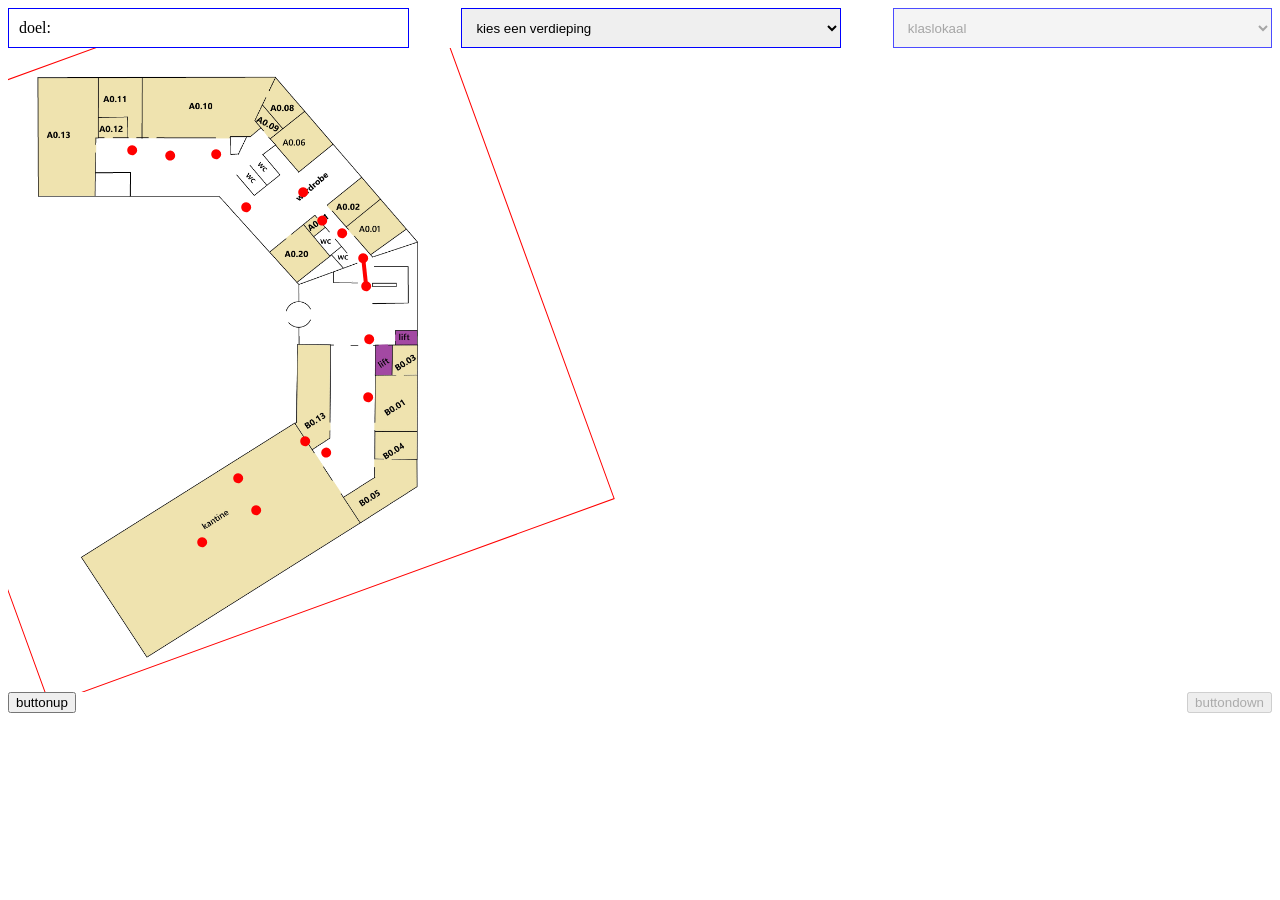
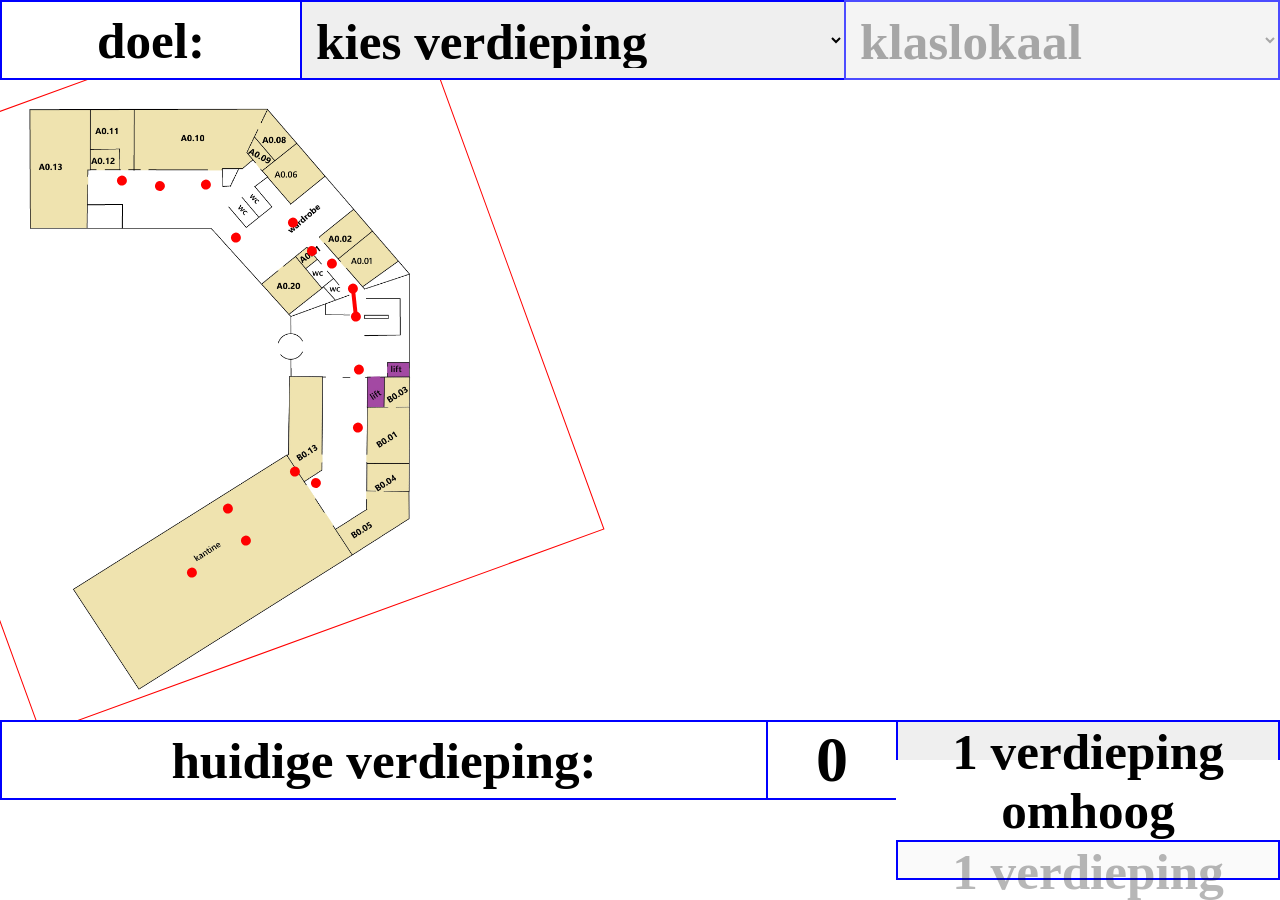
Before and after one commit to unknownforme/pwa-app, a website: page public/index.html in a window 1280 px wide. Shown: the top 900 px of the page. Before the commit the page ends 800 px from the top, so only its background shows below. Drawn offline with Linux system fonts and the light colour scheme.

Commit message:
screwcath

```diff
--- a/public/index.html
+++ b/public/index.html
@@ -15,16 +15,16 @@
 </head>
 <body>
     <div id="header">
-        <div class="styledheader">doel:</div>
-        <select class="styledheader" id="floor" onchange="changeFloorIntent()">
-            <option value="" hidden selected>kies een verdieping</option>
+        <div class="centeredtext themeborder styledheader">doel:</div>
+        <select class="centeredtext themeborder styledheader" id="floor" onchange="changeFloorIntent()" style="border-left: 0;border-right: 0;">
+            <option value="" hidden selected>kies verdieping</option>
             <option value="0">begane grond</option>
             <option value="1">verdieping 1</option>
             <option value="2">verdieping 2</option>
             <option value="3">verdieping 3</option>
             <option value="4">verdieping 4</option>
         </select>
-        <select class="styledheader" id="classroom" disabled>
+        <select class="centeredtext themeborder styledheader" id="classroom" disabled>
             <option hidden selected>klaslokaal</option>
         </select>
     </div>
@@ -35,7 +35,7 @@
             </svg>
         </div><!--the overlay for svg elements, is rotated 160deg-->
         <div id="imagecontainer">
-            <img class="map" id="floor0" src="images/0.png" >
+            <img class="map" id="floor0" src="images/0.png" hidden>
             <img class="map" id="floor1" src="images/1.png" hidden>
             <img class="map" id="floor2" src="images/2.png" hidden>
             <img class="map" id="floor3" src="images/3.png" hidden>
@@ -44,9 +44,14 @@
     </div>
     <div id="demo"></div>
     <div id="footer">
-        <div><button id="arrowup" onclick="changefloor(1)">buttonup</button></div>
-        <div id="currentfloor"></div>
-        <div><button id="arrowdown" onclick="changefloor(-1)" disabled>buttondown</button></div>
+        <div class="centeredtext themeborder" id="textfooter">
+            huidige verdieping:
+        </div>
+        <div class="centeredtext" id="currentfloor" style="font-size: 5vw;"></div>
+        <div id="buttons">
+            <button class="themeborder" id="arrowup" style="border-bottom: 0;" onclick="changefloor(1)">1 verdieping omhoog</button>
+            <button class="themeborder" id="arrowdown" onclick="changefloor(-1)" disabled>1 verdieping omlaag</button>
+        </div>
     </div>
     <script src="js/data.js"></script>
     <script src="js/app.js"></script>
--- a/public/js/app.js
+++ b/public/js/app.js
@@ -54,6 +54,7 @@ function getClosestPoint(x, y) {
 function changefloor(direction) {
 	document.getElementById("floor" + currentfloor).hidden = true;
 	currentfloor += direction;
+	document.getElementById("currentfloor").innerHTML = currentfloor;
 	document.getElementById("floor" + currentfloor).hidden = false;
 	if (currentfloor == 4) {
 		document.getElementById("arrowup").disabled = true;
@@ -64,6 +65,7 @@ function changefloor(direction) {
 		document.getElementById("arrowdown").disabled = false;
 	}
 }
+changefloor(0);
 
 function translateUserCoordsToLocation() {
 	if (userdifflong == Infinity) {
@@ -127,11 +129,16 @@ function removeOptions(selectElement) {
    }
 }
 
+function getKeyByValue(object, value) {
+  return Object.keys(object).find(key => object[key] === value);
+}
+
 function drawroute() {
 	let schoolPathPoints = genericPathPoints;
+	eliminateFurtherOptions(schoolPathPoints);
 	if (userlocationx == Infinity) {
 		return;
-	}
+	} //wont happen
 	if (floorgoal != currentfloor) {
 		//go to the stairs
 		getClosestPoint()
@@ -155,8 +162,11 @@ function drawdot(point) {
 
 }
 
-function isRightDirection() {
+function eliminateFurtherOptions(pathPoints) {
+	//userlocationx
+	for (let x = 0; x <= pathPoints.length; x++) {
 
+	}
 }
 
 for (const point of genericPathPoints) {
--- a/public/style.css
+++ b/public/style.css
@@ -1,19 +1,33 @@
+* {
+    box-sizing: border-box;
+    padding: 0;
+    margin: 0;
+    font-size: 4vw;
+    font-weight: bold;
+    font-family: 'Times New Roman', Times, serif;
+}
+body, html {
+    height: 100%;
+    /* overflow: hidden; */
+}
+
 #header, #footer {
     display: flex;
     justify-content: space-between;
+    height: 10%;
 }
 
 .styledheader {
     padding: 10px;
-    width: 30%;
+    flex: 1 1 auto;
     border-radius: 0;
-    border: 1px solid blue;
 }
 
 #container {
     display: grid;
     overflow: scroll;
     padding: 20px;
+    height: 80%;
 }
 
 #imagecontainer {
@@ -43,3 +57,41 @@
 .circle {
     fill: red;
 }
+
+button {
+    width: 100%;
+    height: 50%;
+    border-radius: 0;
+}
+
+.themeborder {
+    border: 2px solid blue;
+}
+
+#buttons {
+    width: 30%;
+}
+
+#currentfloor {
+    width: 10%;
+    border: 2px solid blue;
+    border-left: 0;
+    border-right: 0;
+}
+
+#textfooter {
+    width: 60%;
+}
+
+.centeredtext {
+    display: flex;
+    justify-content: center;
+    align-items: center;
+}
+
+select,
+button,
+option {
+    font-size: inherit;
+    font-family: inherit;
+}
```
